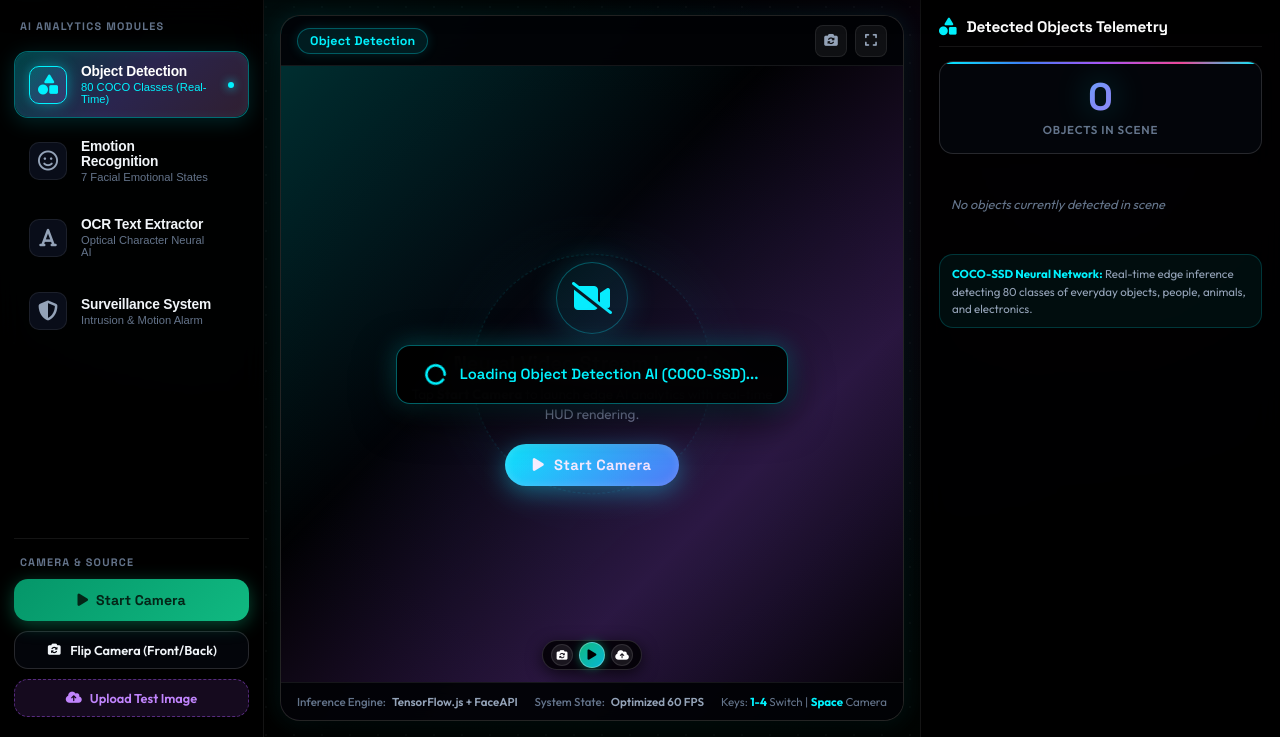
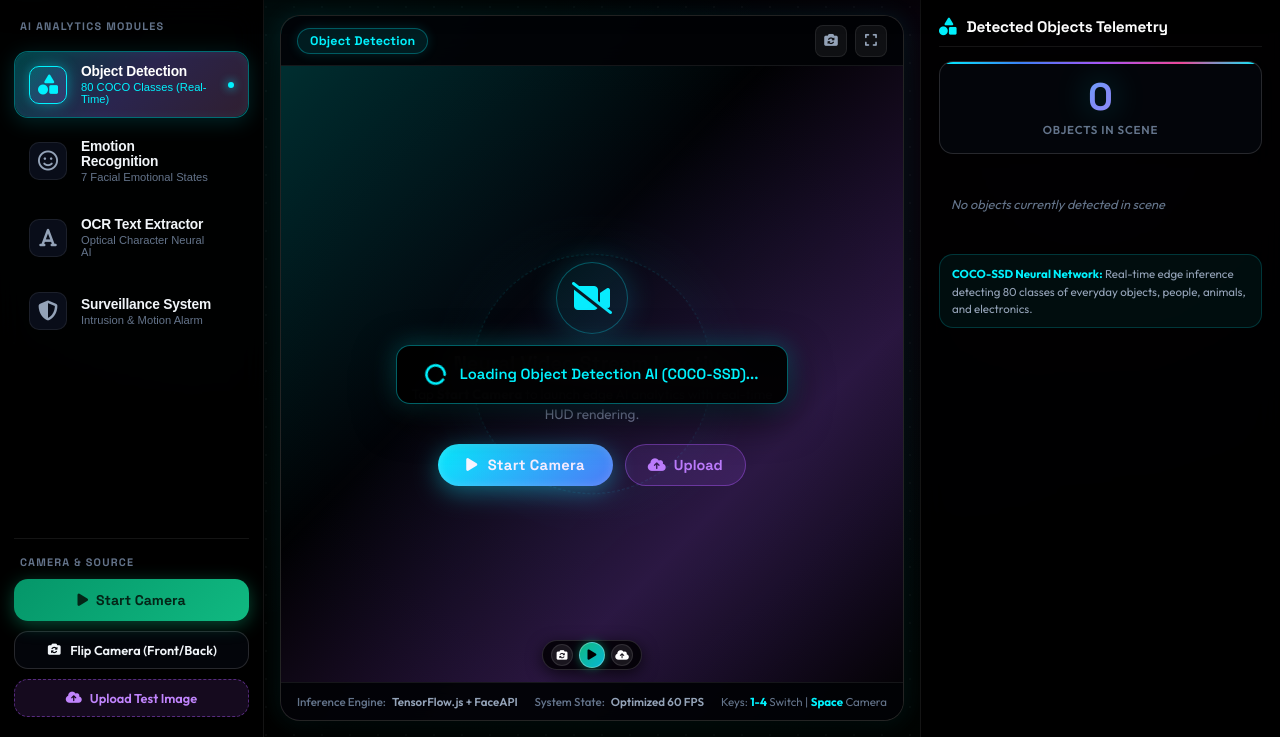
Before and after one commit to Aman42942/VideoAnalytics-Pro, a Flask app: page / in a window 1280 px wide. Shown: the part 63-800 px from the top of the page. Run offline with Flask 3, Linux system fonts and the light colour scheme; some libraries are stand-ins or nearby versions.

Commit message:
fix(ui): eliminate overlap by hiding floating pill when camera is inactive and showing only during live stream

```diff
--- a/static/css/style.css
+++ b/static/css/style.css
@@ -883,6 +883,45 @@
 .camera-placeholder .btn-primary:active {
   transform: scale(0.98);
 }
+.placeholder-actions {
+  display: flex;
+  align-items: center;
+  justify-content: center;
+  gap: 12px;
+  position: relative;
+  z-index: 2;
+  flex-wrap: wrap;
+}
+
+.btn-action-pill {
+  padding: 11px 22px;
+  background: rgba(168, 85, 247, 0.14);
+  border: 1px solid rgba(168, 85, 247, 0.45);
+  border-radius: var(--radius-full);
+  color: #c084fc;
+  font-family: 'Space Grotesk', sans-serif;
+  font-size: 0.90rem;
+  font-weight: 700;
+  cursor: pointer;
+  display: inline-flex;
+  align-items: center;
+  gap: 8px;
+  transition: all 0.25s cubic-bezier(0.34, 1.56, 0.64, 1);
+  margin-bottom: 0;
+}
+
+.btn-action-pill:hover {
+  background: rgba(168, 85, 247, 0.26);
+  border-color: var(--neon-purple);
+  color: #ffffff;
+  box-shadow: 0 0 18px rgba(168, 85, 247, 0.4);
+  transform: translateY(-2px);
+}
+
+.btn-action-pill:active {
+  transform: scale(0.98);
+}
+
 
 /* ─── Ultra-Luxury Floating In-Video Mobile Controls ─── */
 .video-floating-bar {
--- a/static/js/client_app.js
+++ b/static/js/client_app.js
@@ -167,6 +167,8 @@
       video.classList.remove('hidden');
       placeholder.classList.add('hidden');
       if (liveBadge) liveBadge.style.display = 'inline-flex';
+      const floatingBar = document.getElementById('floatingBar');
+      if (floatingBar) floatingBar.classList.remove('hidden');
 
       isWebcamRunning = true;
       updateButtonStates('running');
@@ -193,6 +195,8 @@
     video.classList.add('hidden');
     placeholder.classList.remove('hidden');
     if (liveBadge) liveBadge.style.display = 'none';
+    const floatingBar = document.getElementById('floatingBar');
+    if (floatingBar) floatingBar.classList.add('hidden');
 
     if (canvas) {
       const ctx = canvas.getContext('2d');
@@ -603,6 +607,10 @@
     canvas.height = img.height;
 
     ctx.drawImage(img, 0, 0);
+    const placeholder = document.getElementById('placeholder');
+    if (placeholder) placeholder.classList.add('hidden');
+    const floatingBar = document.getElementById('floatingBar');
+    if (floatingBar) floatingBar.classList.remove('hidden');
 
     if (currentMode === 'object_detection' && cocoModel) {
       const preds = await cocoModel.detect(img);
--- a/templates/index.html
+++ b/templates/index.html
@@ -26,7 +26,7 @@
 
   <!-- FontAwesome Icons & Ultra-Luxury Master CSS -->
   <link rel="stylesheet" href="https://cdnjs.cloudflare.com/ajax/libs/font-awesome/6.5.1/css/all.min.css"/>
-  <link rel="stylesheet" href="static/css/style.css?v=5.3"/>
+  <link rel="stylesheet" href="static/css/style.css?v=5.4"/>
   <style>
     /* Ultra-Compact Micro Video Pill */
     .video-floating-bar {
@@ -210,8 +210,8 @@
             <video id="webcamVideo" autoplay playsinline muted class="hidden"></video>
             <canvas id="overlayCanvas"></canvas>
 
-            <!-- Floating Video Action Pill -->
-            <div class="video-floating-bar" id="floatingBar">
+            <!-- Floating Video Action Pill (Only shows during active stream/image) -->
+            <div class="video-floating-bar hidden" id="floatingBar">
               <button class="floating-btn" onclick="flipCamera()" title="Flip Front / Back Camera">
                 <i class="fa-solid fa-camera-rotate"></i>
               </button>
@@ -231,9 +231,15 @@
               <div class="placeholder-icon"><i class="fa-solid fa-video-slash"></i></div>
               <h3>Neural Video Stream Inactive</h3>
               <p>Tap <strong>Start Camera</strong> to launch edge AI analytics with real-time HUD rendering.</p>
-              <button class="btn-primary" onclick="toggleWebcam()">
-                <i class="fa-solid fa-play"></i> Start Camera
-              </button>
+              <div class="placeholder-actions">
+                <button class="btn-primary" onclick="toggleWebcam()">
+                  <i class="fa-solid fa-play"></i> Start Camera
+                </button>
+                <label class="btn-action-pill" for="fileInputPlaceholder">
+                  <i class="fa-solid fa-cloud-arrow-up"></i> Upload
+                </label>
+                <input type="file" id="fileInputPlaceholder" accept="image/*" onchange="handleImageFile(event)" style="display: none;"/>
+              </div>
             </div>
           </div>
         </div>
@@ -353,6 +359,6 @@
   </nav>
 
   <!-- Client-Side Video Analytics JS Logic -->
-  <script src="static/js/client_app.js?v=5.1"></script>
+  <script src="static/js/client_app.js?v=5.4"></script>
 </body>
 </html>
```
Also changed, not shown: index.html (+13 -7 lines).
